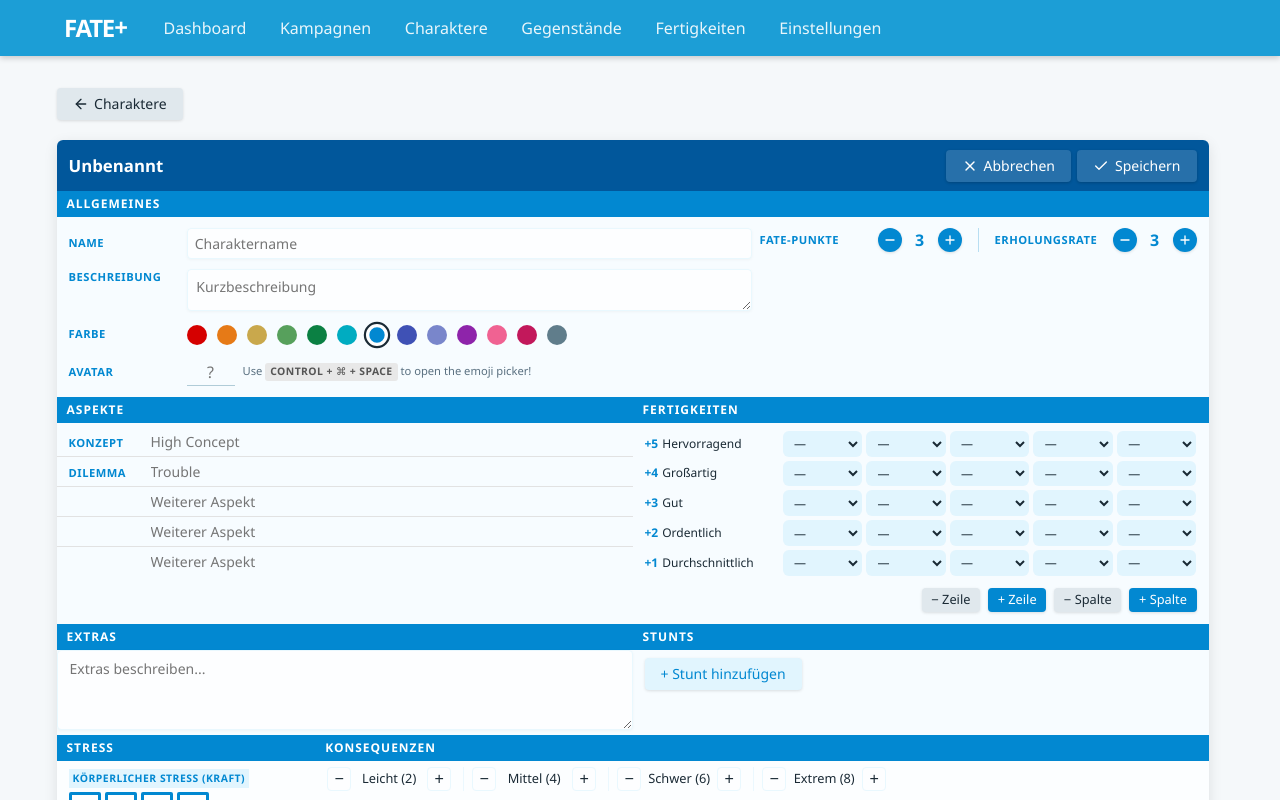
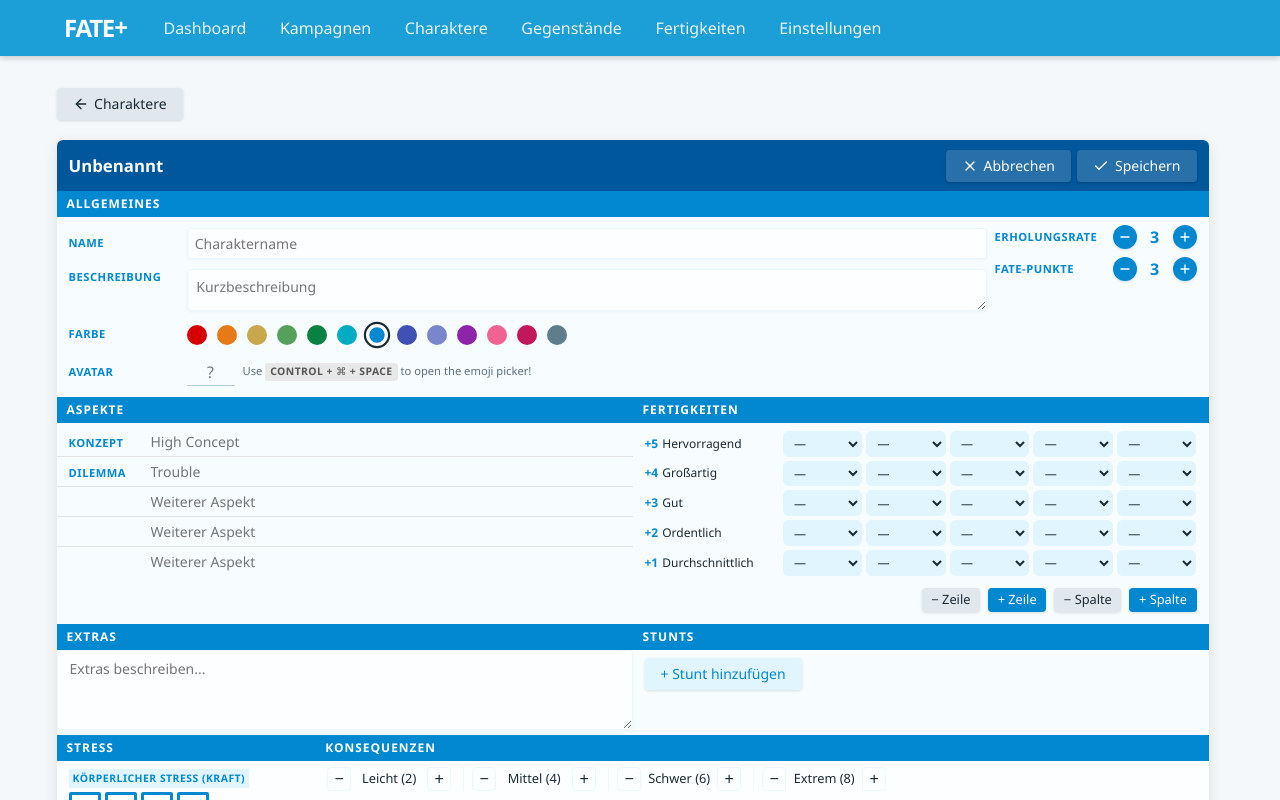
Before and after one commit to timengel/fate-copilot, a Vue app: page /characters/new in a window 1280 px wide. Built offline with nearby package versions, Linux system fonts and the light colour scheme.

Commit message:
ref: fate points and refresh rate counter positioning

```diff
--- a/src/components/character/CharacterSheet.vue
+++ b/src/components/character/CharacterSheet.vue
@@ -237,7 +237,7 @@ defineExpose({ save });
           <div class="general-right">
             <div
               v-if="isEditing && (sections?.generalRefresh !== false || sections?.generalFatePoints !== false)"
-              class="field-row field-row--stats"
+              class="field-stats-edit"
             >
               <div v-if="sections?.generalFatePoints !== false" class="field-stat">
                 <label class="field-label">Fate-Punkte</label>
@@ -250,7 +250,7 @@ defineExpose({ save });
             </div>
             <div
               v-if="!isEditing && (sections?.generalRefresh !== false || sections?.generalFatePoints !== false)"
-              class="field-row field-row--stats"
+              class="field-stats-view"
             >
               <div v-if="sections?.generalFatePoints !== false" class="field-stat">
                 <span class="field-label">Fate-Punkte</span>
@@ -646,9 +646,10 @@ defineExpose({ save });
 .general-right {
   display: flex;
   flex-direction: column;
-  align-items: flex-end;
+  align-items: stretch;
   gap: 0.25rem;
   min-width: 160px;
+  justify-self: end;
 }
 
 .general-grid .field-label {
@@ -680,13 +681,28 @@ defineExpose({ save });
   justify-content: flex-end;
 }
 
+.field-stats-edit {
+  display: flex;
+  flex-direction: column-reverse;
+  align-items: flex-end;
+  gap: 0.5rem;
+}
+
+.field-stats-view {
+  display: flex;
+  flex-direction: column-reverse;
+  align-items: flex-end;
+  gap: 0.5rem;
+}
+
 .field-stat {
   display: inline-flex;
   align-items: center;
   gap: 0.5rem;
+  justify-content: flex-end;
 }
 
-.field-stat + .field-stat {
+.field-row--stats .field-stat + .field-stat {
   border-left: 1px solid color-mix(in srgb, var(--fate-blue) 28%, white 72%);
   padding-left: 1rem;
 }
@@ -1054,8 +1070,9 @@ defineExpose({ save });
   }
 
   .general-right {
-    align-items: flex-start;
+    align-items: stretch;
     min-width: 0;
+    justify-self: end;
   }
 
   .form-actions {
@@ -1107,8 +1124,9 @@ defineExpose({ save });
   }
 
   .general-right {
-    align-items: flex-start;
+    align-items: stretch;
     min-width: 0;
+    justify-self: end;
   }
 
   .form-actions {
```
